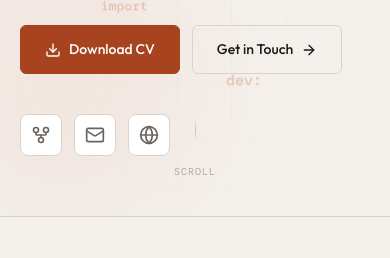
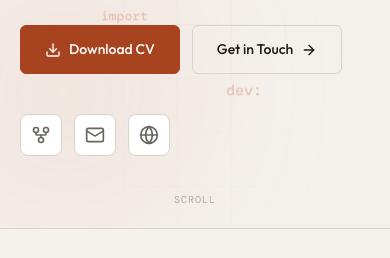
Before and after one commit to Shandyshulton/shandy-portfolio, a React (Vite) app: page / in a window 390 px wide. Shown: the part 1152-1410 px from the top of the page. Built offline with nearby package versions, Linux system fonts and the light colour scheme; no server answers; a web font is replaced by a local one.

Commit message:
Fix: Scroll Position layout

```diff
--- a/src/pages/Home.css
+++ b/src/pages/Home.css
@@ -29,7 +29,7 @@
   display: flex;
   flex-direction: column;
   justify-content: center;
-  padding: 100px 32px 90px;
+  padding: 100px 32px 112px;
   max-width: 1100px;
   margin: 0 auto;
   position: relative;
@@ -710,10 +710,14 @@
     50% { transform: translateY(226px); opacity: 0.9; }
   }
   .strip-grid { grid-template-columns: 1fr; }
+  /* Ruang bawah hero menyempit saat konten menumpuk; cukup teksnya saja yang
+     jadi target tap supaya tidak pernah bertabrakan dengan baris ikon sosial. */
+  .scroll-indicator { bottom: 20px; }
+  .scroll-line { display: none; }
 }
 
 @media (max-width: 600px) {
-  .hero { padding: 90px 20px 60px; }
+  .hero { padding: 90px 20px 72px; }
   .skills-section, .about-strip { padding: 60px 20px; }
   .dev-card { width: min(280px, calc(100vw - 80px)); }
   .hero-photo-frame {
```
